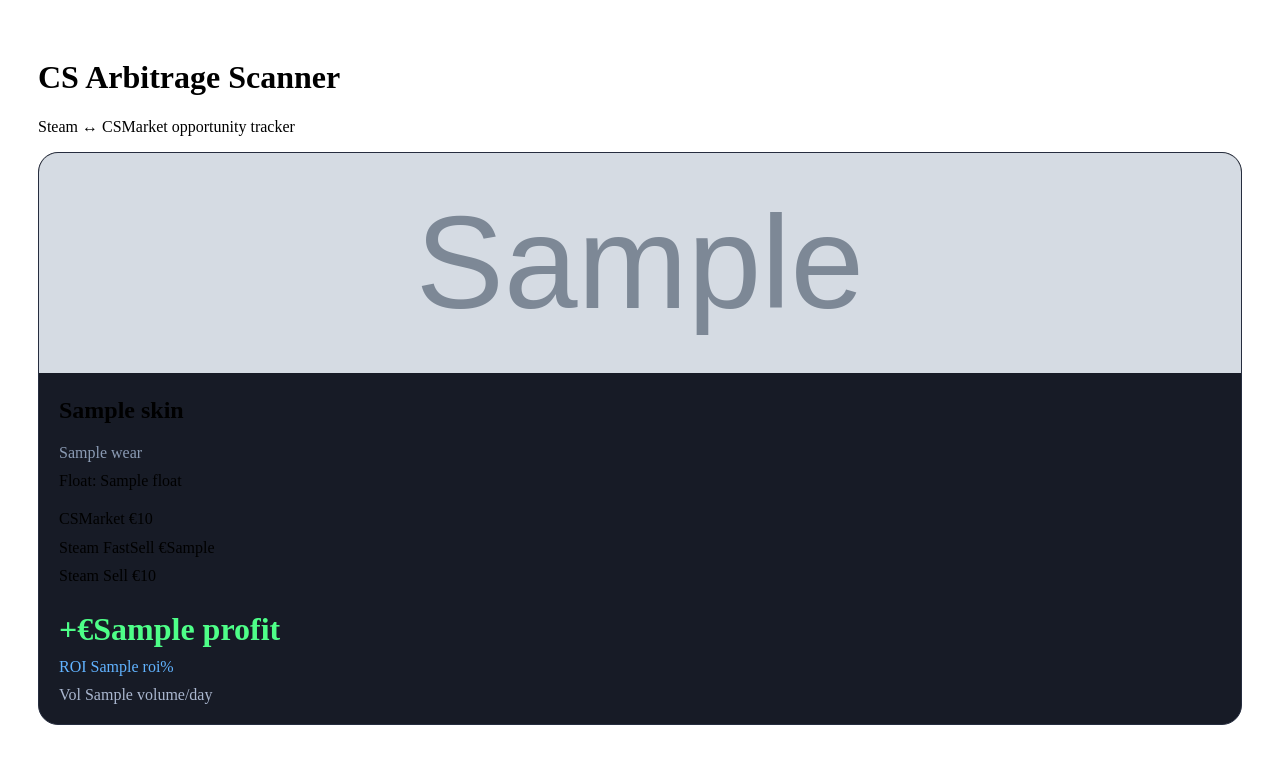
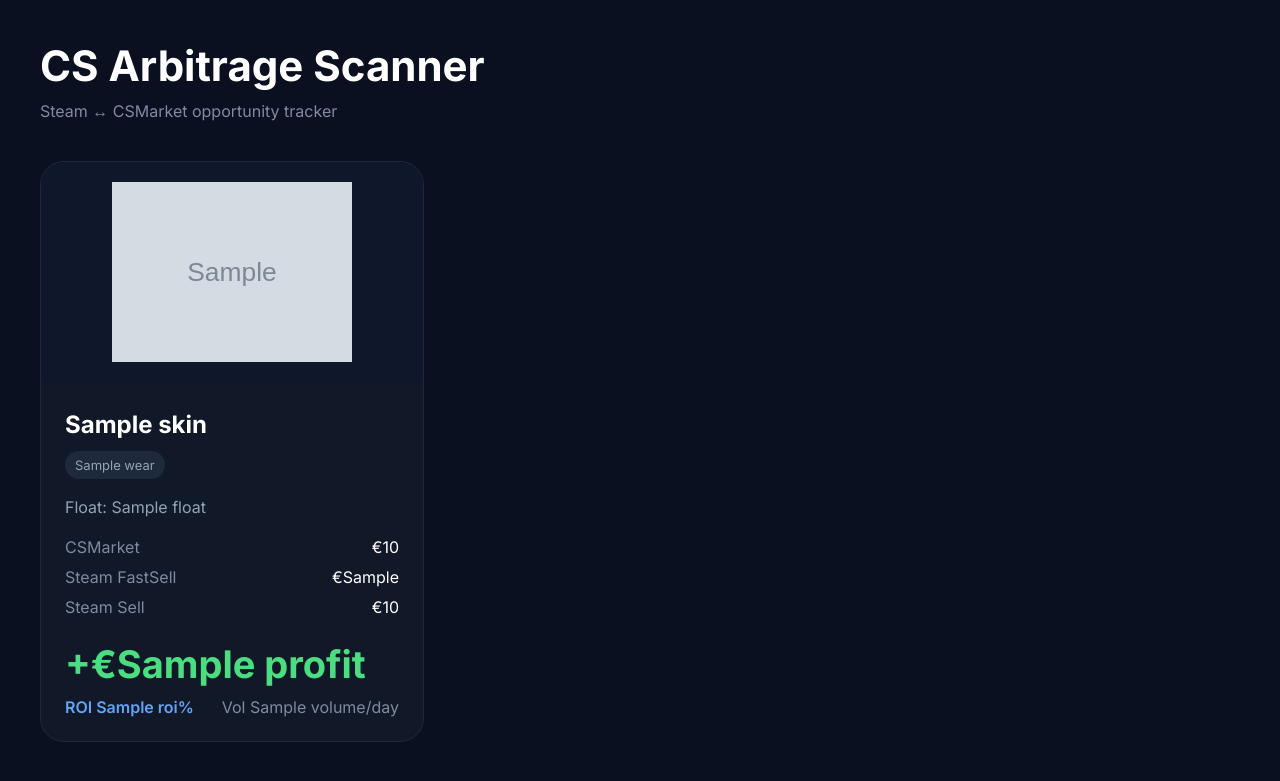
Before and after one commit to mcnxsvspam-lgtm/cs-arbitrage-bot, a Flask app: template templates/index.html in a window 1280 px wide. Shown: the top 781 px of the page. Run offline with Flask 3, Linux system fonts and the light colour scheme; the template is opened without the code that fills it: most values are stand-ins (such as "Sample title", 1, 10 or a date in 2020); grey boxes marked "Sample" are stand-in pictures.

Commit message:
Update style.css

```diff
--- a/static/style.css
+++ b/static/style.css
@@ -1,62 +1,113 @@
+* {
+    margin: 0;
+    padding: 0;
+    box-sizing: border-box;
+}
+
 body {
-    grid-template-columns: repeat(auto-fit, minmax(300px, 1fr));
-    gap: 20px;
-    padding: 30px;
+    background: #0b1020;
+    color: white;
+    font-family: Inter, sans-serif;
+    padding: 40px;
+}
+
+.header {
+    margin-bottom: 40px;
+}
+
+.header h1 {
+    font-size: 42px;
+    margin-bottom: 10px;
+}
+
+.header p {
+    color: #7f8aa3;
+}
+
+.grid {
+    display: grid;
+    grid-template-columns: repeat(auto-fill, minmax(340px, 1fr));
+    gap: 24px;
 }
 
 .card {
-    background: #171b26;
-    border-radius: 20px;
+    background: #111827;
+    border-radius: 24px;
     overflow: hidden;
-    border: 1px solid #262d3f;
+    border: 1px solid #1f2937;
     transition: 0.2s;
 }
 
 .card:hover {
-    transform: scale(1.02);
+    transform: translateY(-4px);
 }
 
 .skin-image {
     width: 100%;
     height: 220px;
-    object-fit: cover;
-    background: #111;
+    object-fit: contain;
+    background: #0f172a;
+    padding: 20px;
 }
 
 .content {
-    padding: 20px;
+    padding: 24px;
 }
 
-h2 {
-    margin-top: 0;
+.content h2 {
+    font-size: 24px;
+    margin-bottom: 12px;
 }
 
 .wear {
-    color: #8b9bb4;
+    display: inline-block;
+    padding: 6px 10px;
+    border-radius: 999px;
+    background: #1e293b;
+    color: #94a3b8;
+    font-size: 13px;
+    margin-bottom: 18px;
+}
+
+.float {
+    margin-bottom: 20px;
+    color: #94a3b8;
+}
+
+.prices {
+    display: flex;
+    flex-direction: column;
+    gap: 10px;
+    margin-bottom: 24px;
+}
+
+.price-row {
+    display: flex;
+    justify-content: space-between;
+}
+
+.label {
+    color: #7f8aa3;
+}
+
+.profit {
+    font-size: 38px;
+    font-weight: 700;
+    color: #4ade80;
     margin-bottom: 10px;
 }
 
-.float {
-    margin-bottom: 15px;
-}
-
-.prices {
-    line-height: 1.8;
-}
-
-.profit {
-    margin-top: 20px;
-    font-size: 32px;
-    color: #4eff88;
-    font-weight: bold;
+.bottom {
+    display: flex;
+    justify-content: space-between;
+    align-items: center;
 }
 
 .roi {
-    margin-top: 10px;
-    color: #61b3ff;
+    color: #60a5fa;
+    font-weight: 600;
 }
 
 .volume {
-    margin-top: 10px;
-    color: #aab7cf;
+    color: #7f8aa3;
 }
```
